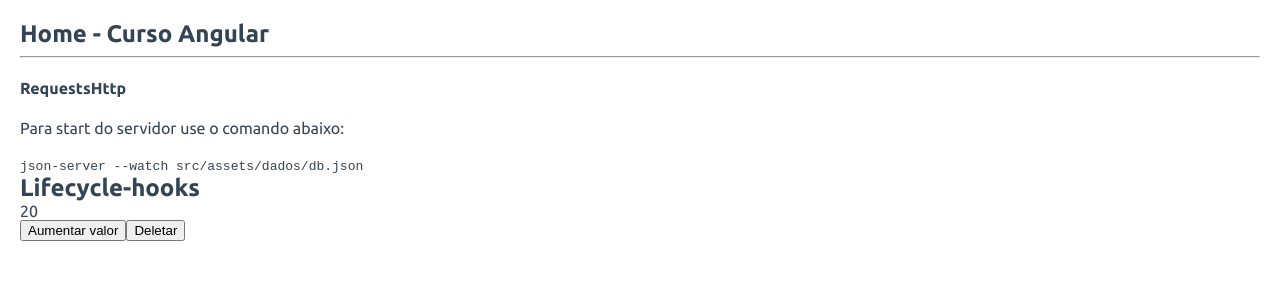
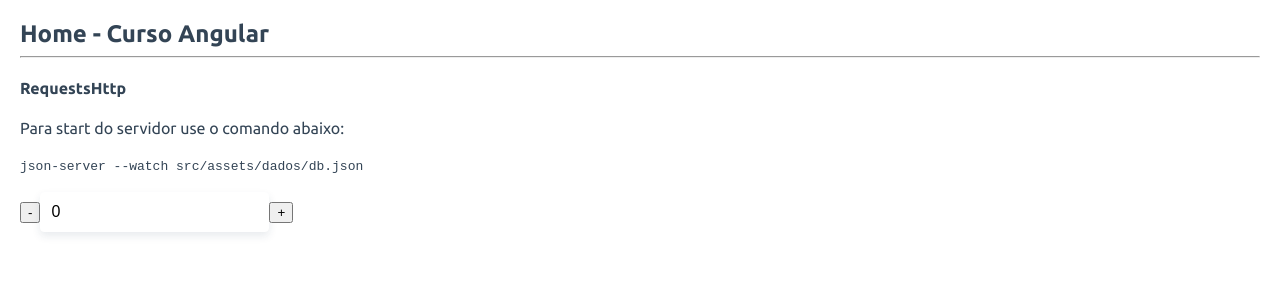
Before and after one commit to gabrieljony/curso-angular, an Angular app: page /#/home in a window 1280 px wide. Shown: the top 300 px of the page. Built offline with nearby package versions, Linux system fonts and the light colour scheme.

Commit message:
Acesso ao DOM e ao Template com ViewChild

```diff
--- a/src/app/pages/home/home.component.html
+++ b/src/app/pages/home/home.component.html
@@ -10,7 +10,10 @@
   </code>
 </div>
 <!-- <app-manipulating-arrays></app-manipulating-arrays> -->
-<app-lifecycle-hooks *ngIf="mostrar" [valorInicial]="valorI"></app-lifecycle-hooks>
+<br>
+<!-- <app-lifecycle-hooks *ngIf="mostrar" [valorInicial]="valorI"></app-lifecycle-hooks>
 <br>
 <button (click)="mudarValor()">Aumentar valor</button>
-<button (click)="deletar()">Deletar</button>
+<button (click)="deletar()">Deletar</button> -->
+
+<app-view-child></app-view-child>
--- a/src/app/pages/home/home.module.ts
+++ b/src/app/pages/home/home.module.ts
@@ -1,3 +1,4 @@
+import { ViewChildComponent } from './../view-child/view-child.component';
 import { LifecycleHooksComponent } from './../lifecycle-hooks/lifecycle-hooks.component';
 import { ManipulatingArraysComponent } from './../manipulating-arrays/manipulating-arrays.component';
 import { NgModule } from '@angular/core';
@@ -10,7 +11,8 @@ import { HomeComponent } from './home.component';
   declarations: [
     HomeComponent,
     ManipulatingArraysComponent,
-    LifecycleHooksComponent
+    LifecycleHooksComponent,
+    ViewChildComponent
   ],
   imports: [
     CommonModule
--- /dev/null
+++ b/src/app/pages/view-child/view-child.component.html
@@ -0,0 +1,5 @@
+<div>
+  <button (click)="onDecrementar()">-</button>
+  <input type="text" [value]="valor" readonly #campoInput>
+  <button (click)="onIncrementar()">+</button>
+</div>
--- /dev/null
+++ b/src/app/pages/view-child/view-child.component.ts
@@ -0,0 +1,29 @@
+import { Component, ElementRef, OnInit, ViewChild } from '@angular/core';
+
+@Component({
+  selector: 'app-view-child',
+  templateUrl: './view-child.component.html',
+  styleUrls: ['./view-child.component.less']
+})
+export class ViewChildComponent implements OnInit {
+
+  valor: number = 0;
+
+  @ViewChild('campoInput') camoValorInput: ElementRef;
+
+  constructor() { }
+
+  ngOnInit() {
+  }
+
+  onDecrementar(){
+    console.log('onDecrementar', this.camoValorInput.nativeElement)
+    console.log(this.camoValorInput)
+    this.camoValorInput.nativeElement.value--;
+  }
+
+  onIncrementar(){
+    this.camoValorInput.nativeElement.value++;
+  }
+
+}
```
Also changed, not shown: src/app/pages/view-child/view-child.component.less (added), 1 other file (tests, documents, lock files or other folders).
